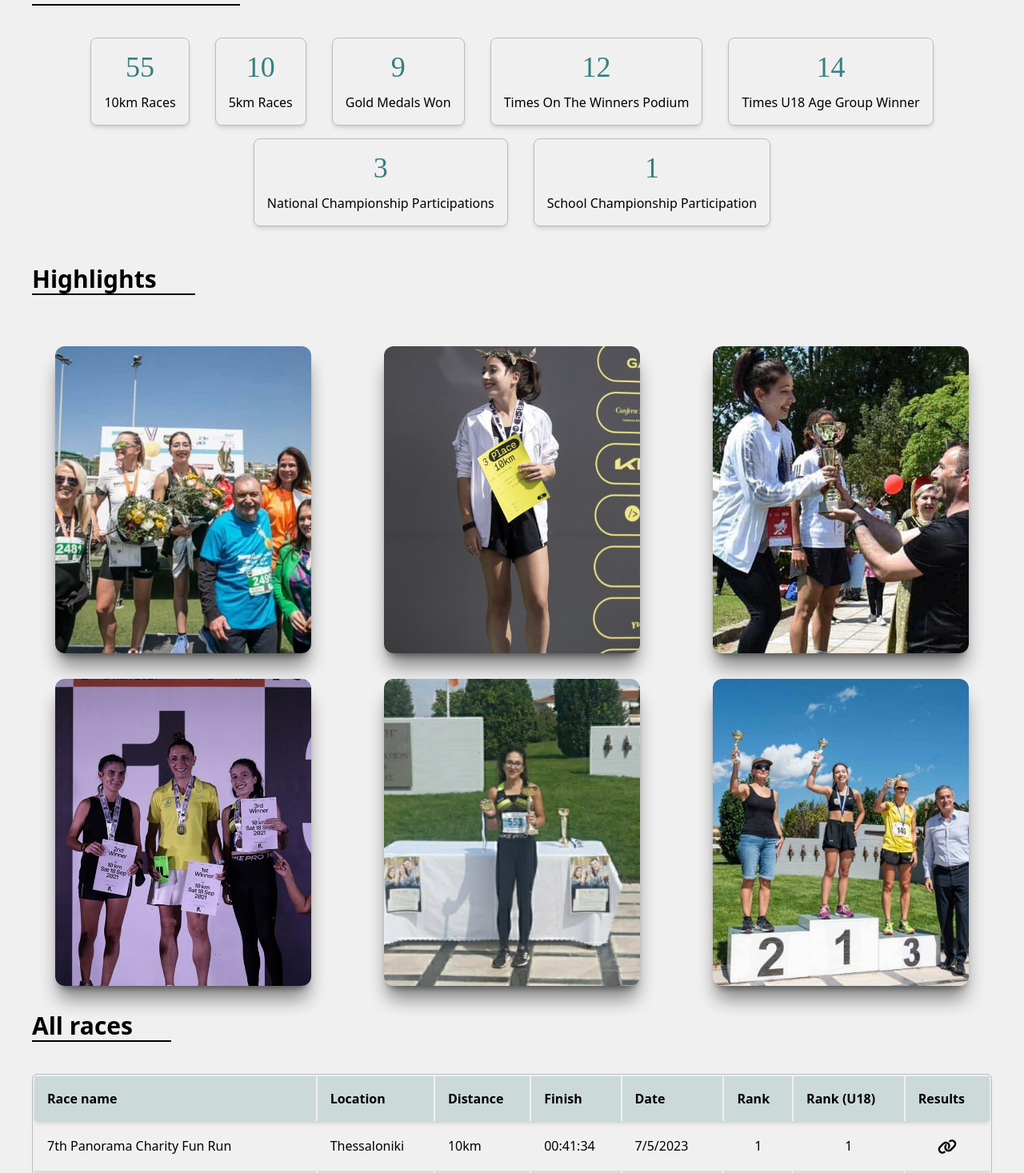
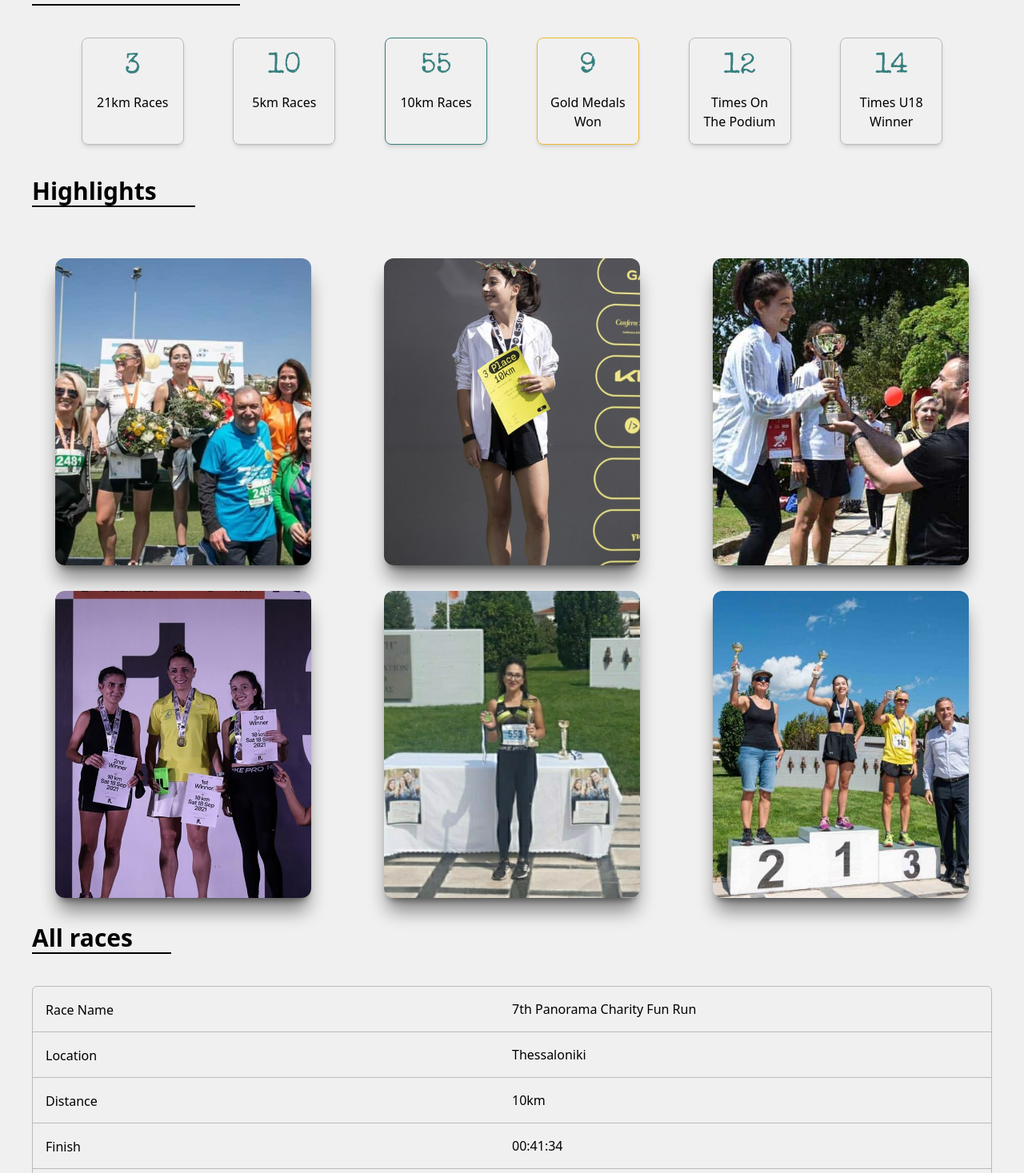
Before and after one commit to Bilpapster/PG-website, a React (Create React App) app: page /athletics in a window 1280 px wide. Shown: the part 143-1610 px from the top of the page at 80% size. Built offline with nearby package versions, Linux system fonts and the light colour scheme; a web font is replaced by a local one.

Commit message:
Make athletic results table responsive

```diff
--- a/src/components/Main/Achievements/AchievementShortItem.js
+++ b/src/components/Main/Achievements/AchievementShortItem.js
@@ -1,13 +1,16 @@
 import React from "react";
 import { Link } from "react-router-dom";
 
+const DEFAULT_BORDER_COLOR = "trietary-light";
+
 const AchievementShortItem = (props) => {
+  const borderColor = props.borderColor
+    ? props.borderColor
+    : DEFAULT_BORDER_COLOR;
   return (
-    <span className="achievement-short group">
-        <div className="achievement-number">
-          {props.number}
-        </div>
-        <span className="achievement-description">{props.description}</span>
+    <span className={`achievement-short border border-${borderColor} group`}>
+      <div className="achievement-number">{props.number}</div>
+      <span className="achievement-description">{props.description}</span>
     </span>
   );
 };
--- a/src/components/Main/Achievements/AchievementsDisplay.js
+++ b/src/components/Main/Achievements/AchievementsDisplay.js
@@ -14,16 +14,18 @@ const AchievementsDisplay = (props) => {
     <React.Fragment>
       <section id="athletic_highlights" className="container text-center">
         <SectionTitle>Achievements</SectionTitle>
-
+        <div className="flex flex-row flex-wrap justify-evenly items-stretch">
           {achievements.map((achievement) => {
             return (
               <AchievementShortItem
                 key={achievement.id}
                 number={achievement.number}
                 description={achievement.text}
+                borderColor={achievement.color}
               />
             );
           })}
+        </div>
       </section>
 
       <section id="athletic_highlights" className="container text-center">
@@ -53,7 +55,7 @@ const AchievementsDisplay = (props) => {
       <section id="all_races" className="container text-center">
         <SectionTitle>All races</SectionTitle>
         <div>
-          <table className="overflow-scroll">
+          <table>
             <thead>
               {/* <th>Id</th> */}
               <th>Race name</th>
@@ -77,9 +79,9 @@ const AchievementsDisplay = (props) => {
                     <td>{`${race.date.getDate()}/${
                       race.date.getMonth() + 1
                     }/${race.date.getFullYear()}`}</td>
-                    <td className="text-center">{race.rankGeneral}</td>
-                    <td className="text-center">{race.rankAgeGroup}</td>
-                    <td className="text-center">
+                    <td className="centered-cell">{race.rankGeneral}</td>
+                    <td className="centered-cell">{race.rankAgeGroup}</td>
+                    <td className="centered-cell">
                       {race.link ? (
                         <a
                           className="cursor-pointer transition ease-out hover:text-secondary-normal "
--- a/src/content/ContentAchievements.js
+++ b/src/content/ContentAchievements.js
@@ -1,8 +1,8 @@
 const achievements = [
   {
-    id: "10km-races",
-    number: 55,
-    text: "10km races",
+    id: "21km-races",
+    number: 3,
+    text: "21km races",
   },
   {
     id: "5km-races",
@@ -10,30 +10,37 @@ const achievements = [
     text: "5km races",
   },
   {
+    id: "10km-races",
+    number: 55,
+    text: "10km races",
+    color: "secondary-normal",
+  },
+  {
     id: "gold-medals",
     number: 9,
     text: "gold medals won",
+    color: "gold",
   },
   {
     id: "on-podium",
     number: 12,
-    text: "times on the winners podium",
+    text: "times on the podium",
   },
   {
     id: "gold-on-age-group",
     number: 14,
-    text: "times u18 age group winner"
+    text: "times u18 winner",
   },
-  {
-    id: "national-championships",
-    number: 3,
-    text: "national championship participations",
-  },
-  {
-    id: "school-championships",
-    number: 1,
-    text: "school championship participation",
-  },
+  // {
+  //   id: "national-championships",
+  //   number: 3,
+  //   text: "national championship participations",
+  // },
+  // {
+  //   id: "school-championships",
+  //   number: 1,
+  //   text: "school championship participation",
+  // },
 ];
 
 export default achievements;
--- a/src/index.css
+++ b/src/index.css
@@ -184,12 +184,14 @@ p {
     inline-block
     text-center
     shadow-md
+    w-32
     p-4
-    mb-4
-    mx-4
-    mt-0
+    mb-2
+    /* mb-4 */
+    /* mx-4 */
+    /* mt-0  */
     border
-    border-trietary-light
+    /* border-trietary-light   */
     rounded-lg
     ;
 }
@@ -200,7 +202,7 @@ p {
   text-4xl
   m-auto
   text-secondary-normal
-  font-calligraphy
+  font-specialElite
   ;
 }
 
@@ -316,12 +318,9 @@ tr{
   ;
 }
 
-/* .design-row:nth-child(even) {
-  @apply
-  bg-secondary-normal
-  bg-opacity-20
-  ;
-} */
+.centered-cell {
+  @apply text-center;
+}
 
 .portrait-design-row {
   @apply
@@ -384,3 +383,88 @@ tr{
 .separator:not(:empty)::after {
   margin-left: .25em;
 }
+
+/* https://codepen.io/team/css-tricks/pen/wXgJww?editors=1100 */
+@media only screen and (max-width: 760px),
+(min-device-width: 768px) and (max-device-width: 1024px) {
+
+  /* Force table to not be like tables anymore */
+  table,
+  thead,
+  tbody,
+  th,
+  td,
+  tr {
+    display: block;
+  }
+
+  .centered-cell {
+    text-align: start;
+  }
+
+  /* Hide table headers (but not display: none;, for accessibility) */
+  thead th {
+    position: absolute;
+    top: -9999px;
+    left: -9999px;
+  }
+
+  tr:nth-child(odd) td {
+    @apply border-b border-trietary-light;
+  }
+
+  td {
+    /* Behave  like a "row" */
+    border: none;
+    border-bottom: 1px solid whitesmoke;
+    position: relative;
+    padding-left: 50%;
+  }
+
+  td:before {
+    /* Now like a table header */
+    position: absolute;
+    /* Top/left values mimic padding */
+    top: 30%;
+    left: 16px;
+    /* width: 45%; */
+    /* padding-right: 10px; */
+    white-space: nowrap;
+  }
+
+  /*
+		Label the data
+    You could also use a data-* attribute and content for this. That way "bloats" the HTML, this way means you need to keep HTML and CSS in sync. Lea Verou has a clever way to handle with text-shadow.
+		*/
+  td:nth-of-type(1):before {
+    content: "Race Name";
+  }
+
+  td:nth-of-type(2):before {
+    content: "Location";
+  }
+
+  td:nth-of-type(3):before {
+    content: "Distance";
+  }
+
+  td:nth-of-type(4):before {
+    content: "Finish";
+  }
+
+  td:nth-of-type(5):before {
+    content: "Date";
+  }
+
+  td:nth-of-type(6):before {
+    content: "Rank";
+  }
+
+  td:nth-of-type(7):before {
+    content: "Rank (U18)";
+  }
+
+  td:nth-of-type(8):before {
+    content: "Results";
+  }
+}
--- a/tailwind.config.js
+++ b/tailwind.config.js
@@ -1,6 +1,10 @@
 /** @type {import('tailwindcss').Config} */
+
+const usedColorsForBorders = ["secondary-normal", "trietary-light", "gold"];
+
 module.exports = {
   content: ["./src/**/*.{js,jsx,ts,tsx}"],
+  safelist: usedColorsForBorders.map((color) => `border-${color}`),
   theme: {
     extend: {
       colors: {
```
Lines whose indentation alone changed are shown as unchanged.
